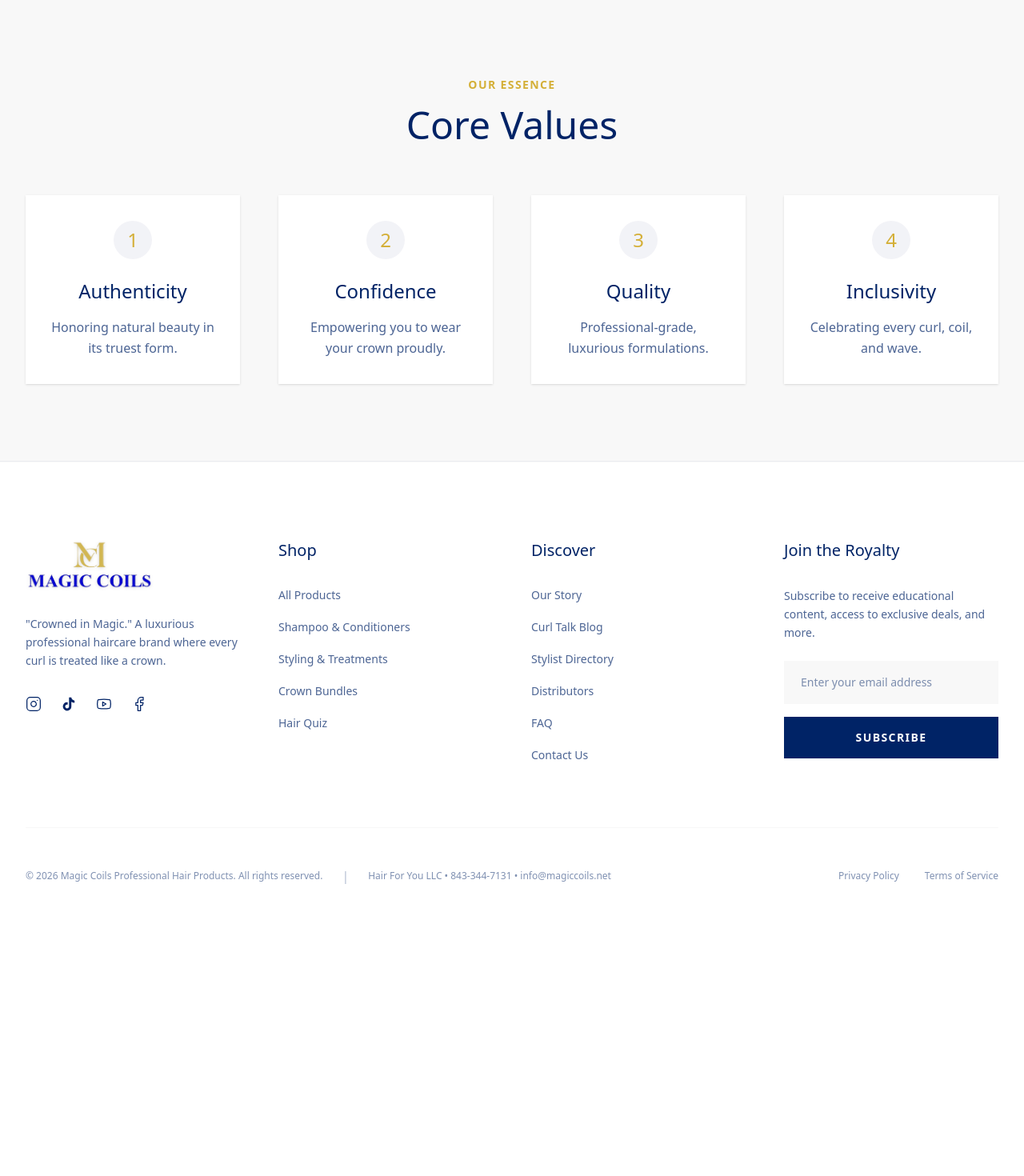
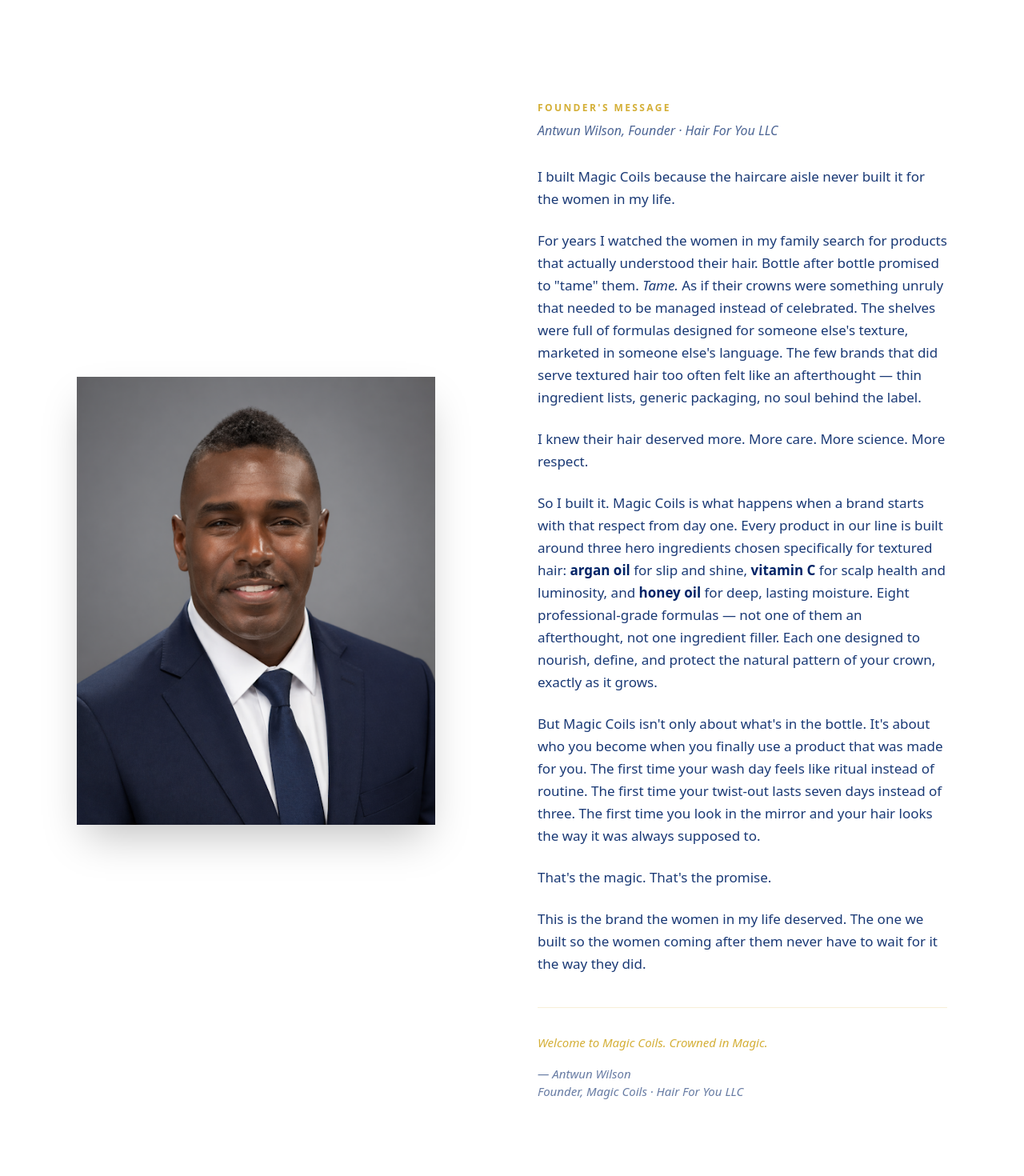
Before and after one commit to Azaiah00/magic-coils-website-1, a Next.js app: page /about in a window 1280 px wide. Shown: the part 1260-2730 px from the top of the page at 80% size. Before the commit the page ends 2415 px from the top, so only its background shows below. Built offline with nearby package versions, Linux system fonts and the light colour scheme; a web font is replaced by a local one.

Commit message:
feat(about): add Founder's Message section with Antwun Wilson portrait and story
Co-authored-by: Cursor <cursoragent@cursor.com>

```diff
--- a/src/app/about/page.tsx
+++ b/src/app/about/page.tsx
@@ -77,6 +77,89 @@ export default function AboutPage() {
           </div>
         </section>
 
+        {/* Founder's Message */}
+        <section className="py-24 md:py-32 bg-background">
+          <div className="container mx-auto px-4 md:px-8 max-w-6xl">
+            <div className="grid grid-cols-1 lg:grid-cols-2 gap-12 lg:gap-16 items-center">
+              {/* Founder Image */}
+              <motion.div
+                initial={{ opacity: 0, x: -30 }}
+                whileInView={{ opacity: 1, x: 0 }}
+                viewport={{ once: true }}
+                transition={{ duration: 0.8 }}
+                className="relative aspect-[4/5] w-full max-w-md mx-auto lg:mx-0"
+              >
+                <Image
+                  src="/images/founder-antwun.png"
+                  alt="Antwun Wilson, Founder of Magic Coils"
+                  fill
+                  className="object-cover object-top shadow-2xl"
+                />
+              </motion.div>
+
+              {/* Message Content */}
+              <motion.div
+                initial={{ opacity: 0, x: 30 }}
+                whileInView={{ opacity: 1, x: 0 }}
+                viewport={{ once: true }}
+                transition={{ duration: 0.8, delay: 0.2 }}
+              >
+                {/* Section Label */}
+                <span className="text-accent text-xs font-bold tracking-[0.2em] uppercase mb-2 block">
+                  FOUNDER&apos;S MESSAGE
+                </span>
+
+                {/* Subcaption */}
+                <p className="font-serif italic text-primary/70 text-base mb-8">
+                  Antwun Wilson, Founder · Hair For You LLC
+                </p>
+
+                {/* Body Copy */}
+                <div className="font-sans text-[17px] leading-[28px] text-primary/90 space-y-6">
+                  <p>
+                    I built Magic Coils because the haircare aisle never built it for the women in my life.
+                  </p>
+
+                  <p>
+                    For years I watched the women in my family search for products that actually understood their hair. Bottle after bottle promised to &quot;tame&quot; them. <em className="italic">Tame.</em> As if their crowns were something unruly that needed to be managed instead of celebrated. The shelves were full of formulas designed for someone else&apos;s texture, marketed in someone else&apos;s language. The few brands that did serve textured hair too often felt like an afterthought — thin ingredient lists, generic packaging, no soul behind the label.
+                  </p>
+
+                  <p>
+                    I knew their hair deserved more. More care. More science. More respect.
+                  </p>
+
+                  <p>
+                    So I built it. Magic Coils is what happens when a brand starts with that respect from day one. Every product in our line is built around three hero ingredients chosen specifically for textured hair: <strong className="text-primary">argan oil</strong> for slip and shine, <strong className="text-primary">vitamin C</strong> for scalp health and luminosity, and <strong className="text-primary">honey oil</strong> for deep, lasting moisture. Eight professional-grade formulas — not one of them an afterthought, not one ingredient filler. Each one designed to nourish, define, and protect the natural pattern of your crown, exactly as it grows.
+                  </p>
+
+                  <p>
+                    But Magic Coils isn&apos;t only about what&apos;s in the bottle. It&apos;s about who you become when you finally use a product that was made for you. The first time your wash day feels like ritual instead of routine. The first time your twist-out lasts seven days instead of three. The first time you look in the mirror and your hair looks the way it was always supposed to.
+                  </p>
+
+                  <p>
+                    That&apos;s the magic. That&apos;s the promise.
+                  </p>
+
+                  <p>
+                    This is the brand the women in my life deserved. The one we built so the women coming after them never have to wait for it the way they did.
+                  </p>
+                </div>
+
+                {/* Sign-off */}
+                <div className="mt-10 pt-8 border-t border-accent/20">
+                  <p className="font-serif italic text-accent text-[15px]">
+                    Welcome to Magic Coils. Crowned in Magic.
+                  </p>
+                  <p className="font-serif italic text-primary/60 text-[15px] mt-4">
+                    — Antwun Wilson<br />
+                    Founder, Magic Coils · Hair For You LLC
+                  </p>
+                </div>
+              </motion.div>
+            </div>
+          </div>
+        </section>
+
         {/* Core Values */}
         <section className="py-24 bg-surface border-y border-primary/5">
           <div className="container mx-auto px-4 md:px-8">
```
Also changed, not shown: public/images/founder-antwun.png (added).
